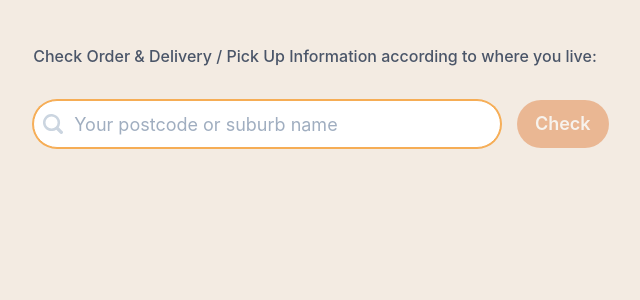
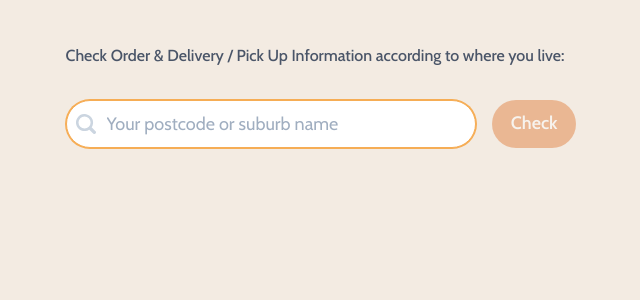
Before and after one commit to josephj/ommis-delivery-query, a React (Create React App) app: page / in a window 1280 px wide. Shown: the top 300 px of the page, without its empty margins (319-959 px from the left). Built offline with nearby package versions, Linux system fonts and the light colour scheme.

Commit message:
Update font

```diff
--- a/public/index.html
+++ b/public/index.html
@@ -10,7 +10,7 @@
 
     <link
       rel="shortcut icon"
-      href="//cdn.shopify.com/s/files/1/0452/3055/5300/files/ommi_s_Favicon-01_32x32.png?v=1624087333"
+      href="%PUBLIC_URL%/favicon.png"
       type="image/png"
     />
 
@@ -18,7 +18,6 @@
       name="description"
       content="Web site created using create-react-app"
     />
-    <link rel="apple-touch-icon" href="%PUBLIC_URL%/logo192.png" />
     <!--
       manifest.json provides metadata used when your web app is installed on a
       user's mobile device or desktop. See https://developers.google.com/web/fundamentals/web-app-manifest/
@@ -36,6 +35,22 @@
     <title>
       Delivery / Pick up Information &ndash; Ommi&#39;s Food &amp; Co
     </title>
+    <link rel="preconnect" href="https://fonts.googleapis.com" />
+    <link rel="preconnect" href="https://fonts.gstatic.com" crossorigin />
+    <link
+      href="https://fonts.googleapis.com/css2?family=Cabin:wght@400;500;600;700&display=swap"
+      rel="stylesheet"
+    />
+
+    <link
+      href="https://fonts.googleapis.com/css2?family=Cabin&display=swap"
+      rel="stylesheet"
+    />
+    <style>
+      body {
+        font-family: "Cabin", sans-serif;
+      }
+    </style>
   </head>
   <body>
     <noscript>You need to enable JavaScript to run this app.</noscript>
--- a/src/App.tsx
+++ b/src/App.tsx
@@ -20,6 +20,14 @@
 import { WarningIcon } from "@chakra-ui/icons";
 import SearchForm from "./SearchForm";
 import logoSrc from "./logo.png";
+
+const customTheme = {
+  ...theme,
+  fonts: {
+    ...theme.fonts,
+    body: "Cabin, sans-serif",
+  },
+};
 
 export const App = () => {
   const [data, setData] = React.useState([]);
@@ -54,7 +62,7 @@
   };
 
   return (
-    <ChakraProvider theme={theme}>
+    <ChakraProvider theme={customTheme}>
       <Box textAlign="center">
         <Grid minH="100vh" p={3} bg="#f3ebe2">
           <Container maxW="100ch">
```
Also changed, not shown: public/favicon.png (added).
